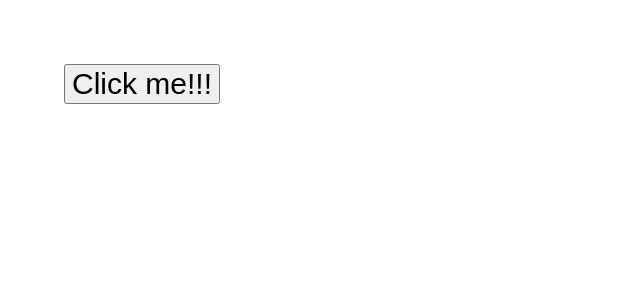
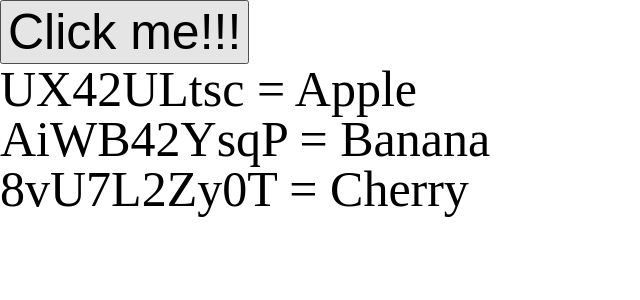
Before and after one commit to akaRaphael/vue-basic, a Vue app: page / in a window 1280 px wide. Shown: the top 300 px of the page, without its empty margins (0-640 px from the left). Built offline with nearby package versions, Linux system fonts and the light colour scheme.

Commit message:
learned about list rendering

```diff
--- a/package.json
+++ b/package.json
@@ -28,6 +28,7 @@
     "postcss-loader": "^5.2.0",
     "sass": "^1.32.12",
     "sass-loader": "^11.0.1",
+    "shortid": "^2.2.16",
     "style-loader": "^2.0.0",
     "vue-loader": "^16.2.0",
     "vue-style-loader": "^4.1.3",
--- a/src/App.vue
+++ b/src/App.vue
@@ -2,32 +2,41 @@
   <button @click="handler">
     Click me!!!
   </button>
-  <h1 v-show="isShow">
-    Hello?!
-  </h1>
+  <ul>
+    <li
+      v-for="{id, name} in newFruits"
+      :key="id">
+      {{ id }} = {{ name }}
+    </li>
+  </ul>
 </template>
 
 <script>
+import shortid from 'shortid'
 export default {
   data() {
     return {
-      isShow: false,
-      count: 0
+      fruits: ['Apple', 'Banana', 'Cherry'],
+    }
+  },
+  computed: {
+    newFruits() {
+      return this.fruits.map(fruit => ({
+        id: shortid.generate(), // generate() => shortid를 생성해주는 메소드
+        name: fruit
+      }))
     }
   },
   methods: {
     handler() {
-      this.isShow = !this.isShow
-      this.count += 1
+      this.fruits.push('Orange')
     }
   }
 }
 </script>
 
 <style>
-  h1, button {
-    font-size: 30px;
-    margin-top: 5%;
-    margin-left: 5%;
+  button, li {
+    font-size: 50px;
   }
 </style>
```
Also changed, not shown: 1 other file (tests, documents, lock files or other folders).
